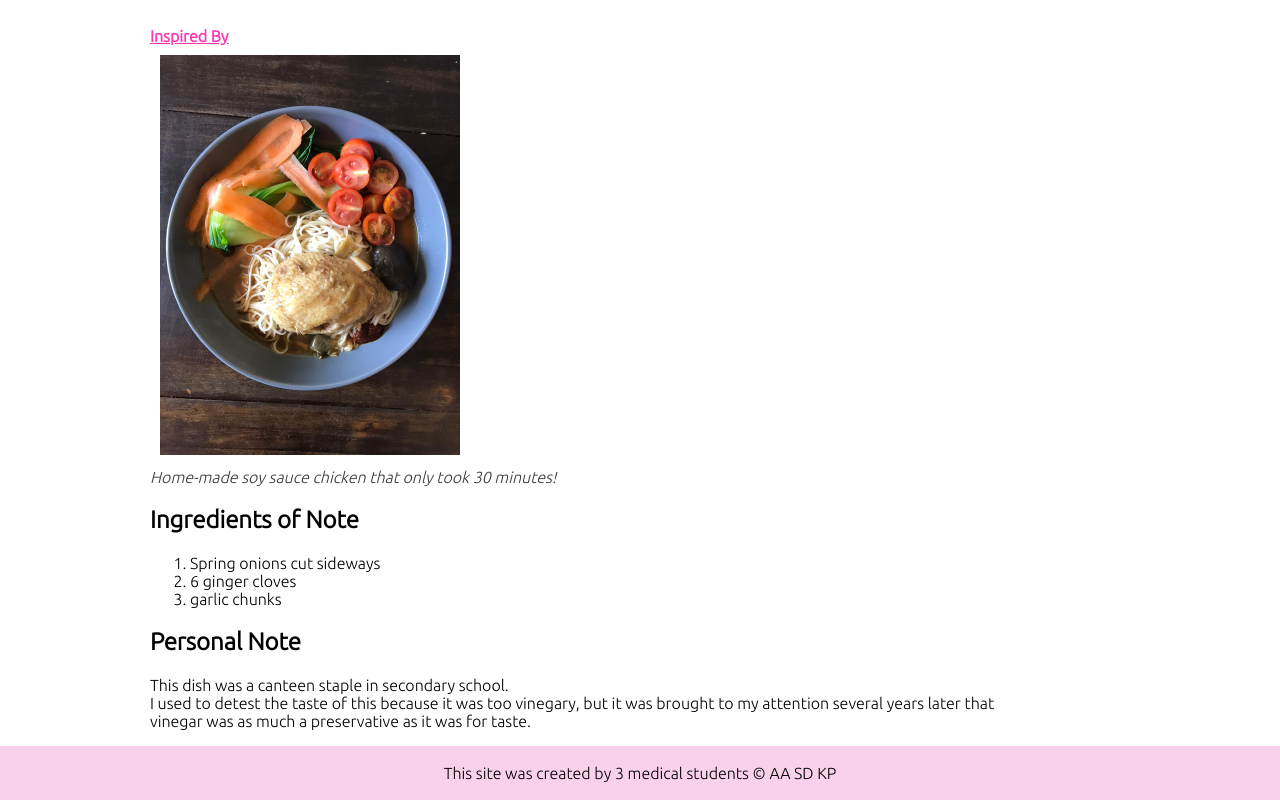
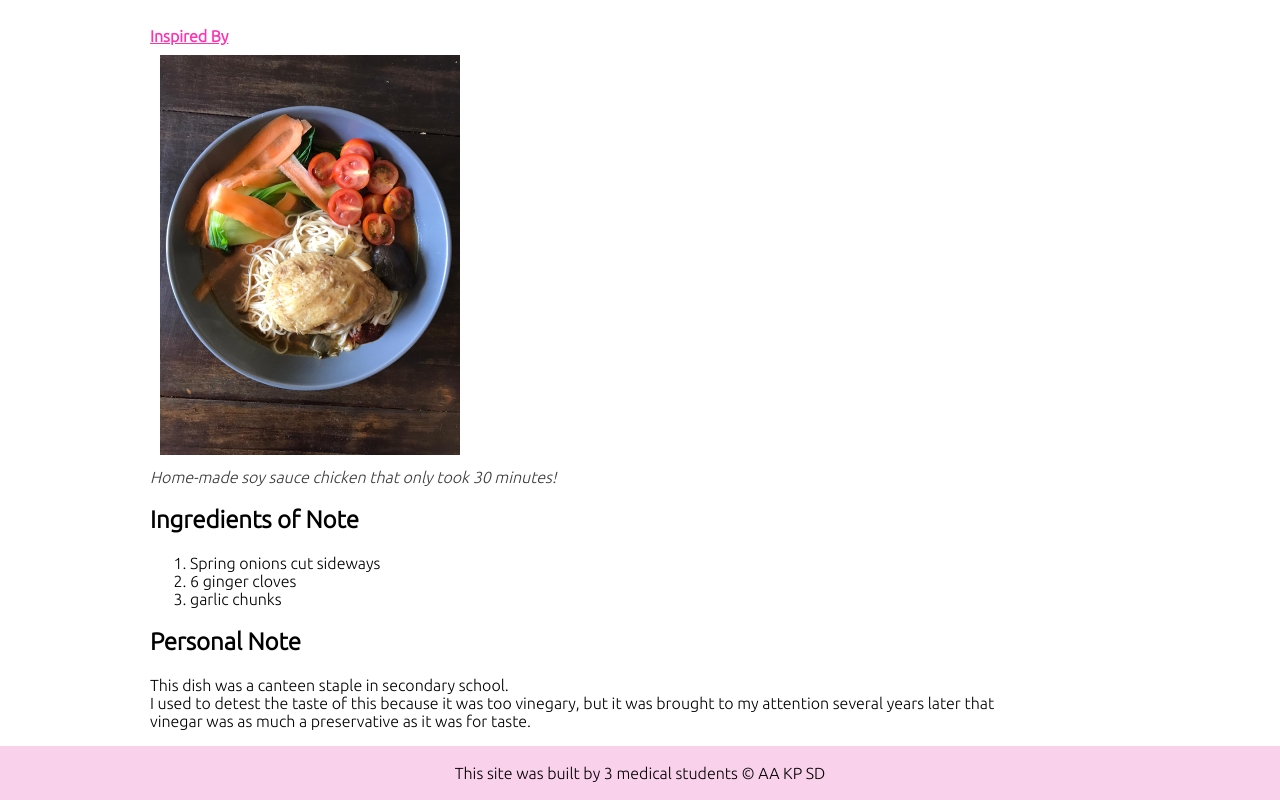
Before and after one commit to iExpiredAccount/ProudBFCodeEditor, a plain HTML site: page index.html in a window 1280 px wide. Shown: the part 483-1283 px from the top of the page. Drawn offline with Linux system fonts and the light colour scheme.

Commit message:
Changed footer

```diff
--- a/css/testProudBF.css
+++ b/css/testProudBF.css
@@ -2,6 +2,8 @@ body{
     margin: 0;
     font-family: 'Ubuntu', sans-serif;
 }
+
+/* comments: header styles */
 
 header{
     text-align: center;
--- a/index.html
+++ b/index.html
@@ -50,7 +50,7 @@
     </main>
     <!-- Footer element -->
     <footer>
-        <p>This site was created by 3 medical students &copy; AA SD KP</p>
+        <p>This site was built by 3 medical students &copy; AA KP SD</p>
     </footer>
 
 </body>
```
